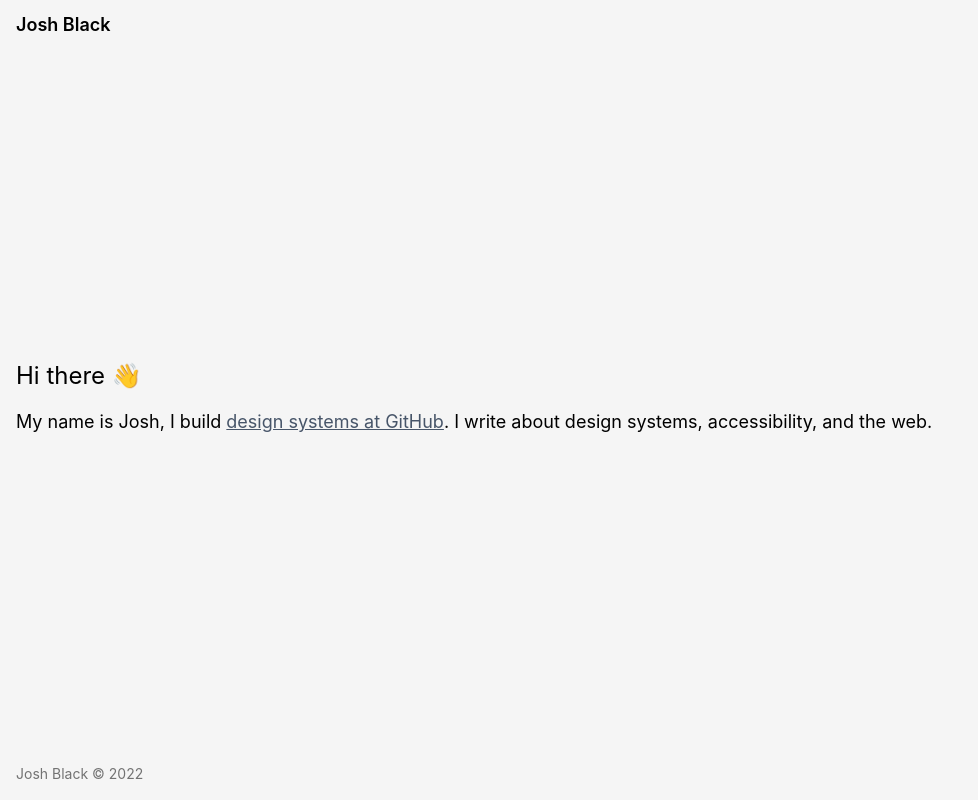
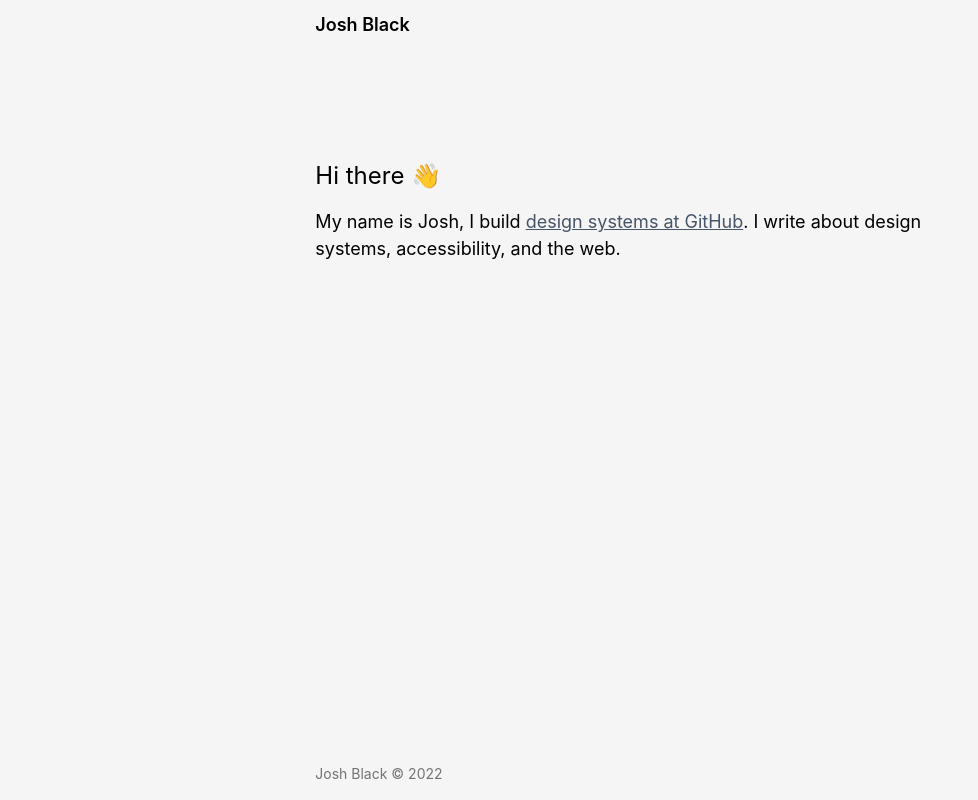
Before and after one commit to joshblack/www, a Next.js app: page / in a window 1280 px wide. Shown: the whole page, without its empty margins (0-978 px from the left). Built offline with nearby package versions, Linux system fonts and the light colour scheme.

Commit message:
chore: update page styles, add dependabot and ci

```diff
--- a/src/app/page.tsx
+++ b/src/app/page.tsx
@@ -5,7 +5,7 @@ export default function IndexPage() {
   return (
     <Page>
       <main className="px-[--page-padding-inline]">
-        <h1 className="mb-4 mt-[25%] text-2xl">
+        <h1 className="mb-4 mt-28 text-2xl">
           Hi there <span aria-label="wave">👋</span>
         </h1>
         <p>
--- a/src/components/Page/Page.module.css
+++ b/src/components/Page/Page.module.css
@@ -3,4 +3,6 @@
   grid-template-rows: auto 1fr auto;
   width: 100%;
   height: 100%;
+  max-width: 60ch;
+  margin: 0 auto;
 }
```
